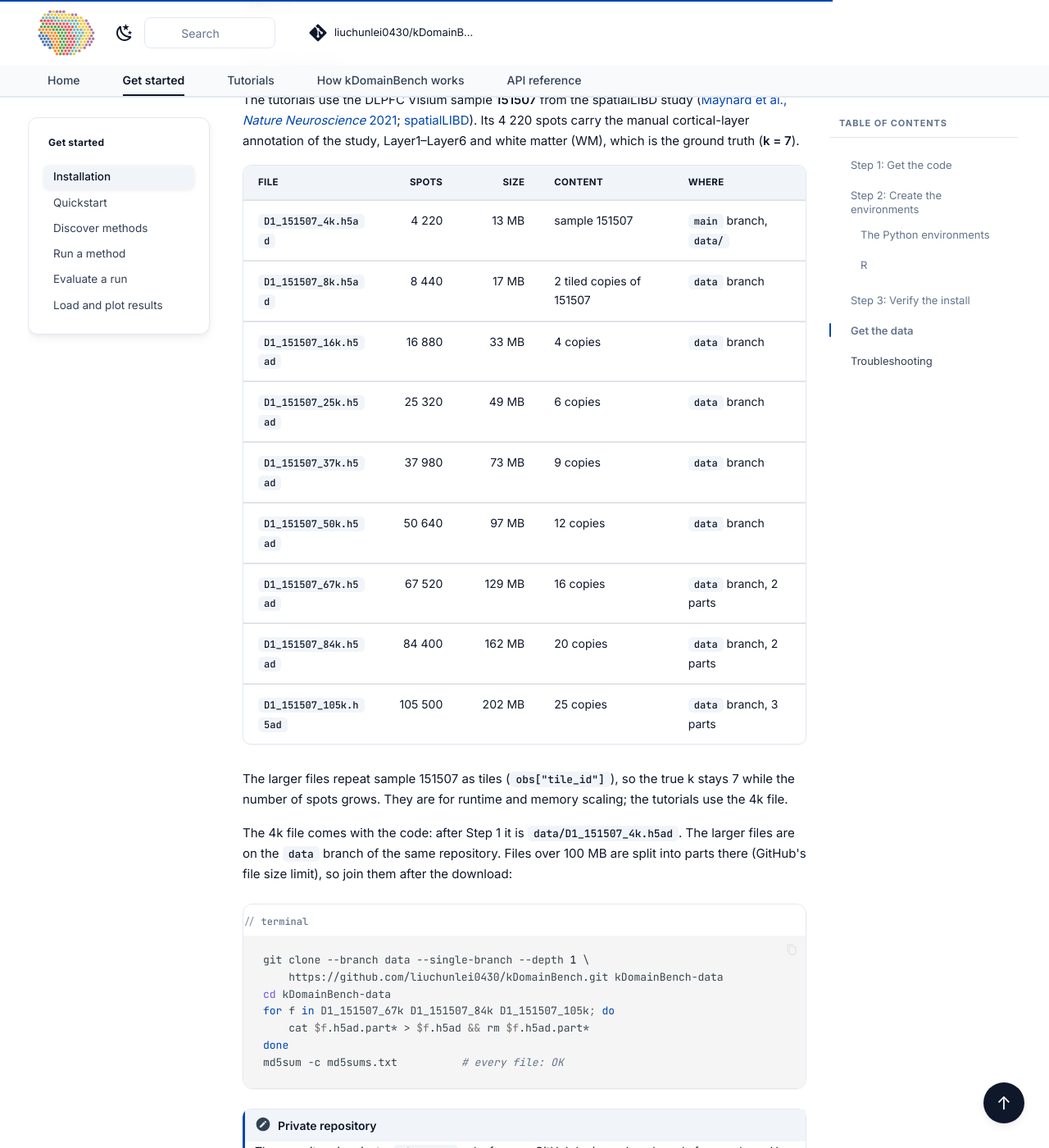
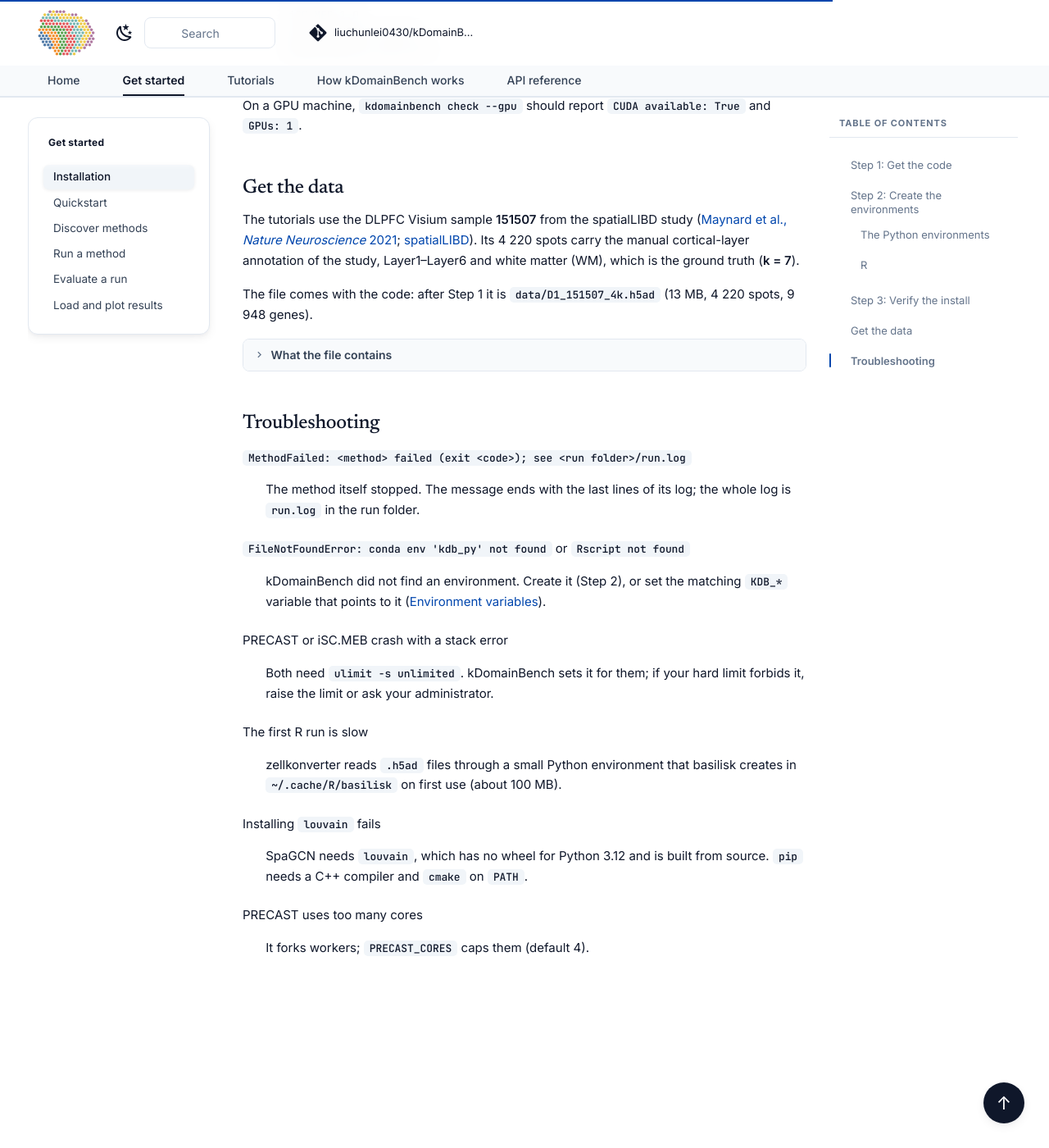
Before and after one commit to PYangLab/domainNumber, an MkDocs documentation site: the page built from docs/installation.md, in a window 1280 px wide and 1400 px high, scrolled down 3375 px. Shown: the whole window at 82% size. Built offline with MkDocs 1.6.1 and Material for MkDocs 9.7.7, drawn with Linux system fonts in a browser that asks for light colours; nearby versions of some CDN libraries; library files that are not in the unit come from our copies; comment, search, counter and statistics services are not loaded; some of the changed text lies outside the part shown.

Commit message:
Docs: data section covers only the 4k file

````diff
--- a/docs/installation.md
+++ b/docs/installation.md
@@ -22,8 +22,12 @@ cd kDomainBench
 
 The repository holds the package (`src/kdomainbench/`), one script per method
 (`src/kdomainbench/methods/`), the environment files (`envs/`) and the 4k test file
-(`data/`). `--single-branch` skips the `data` branch, which holds 700 MB of larger test files
-([Get the data](#get-the-data)).
+(`data/`, see [Get the data](#get-the-data)).
+
+!!! note "Private repository"
+    The repository is private: `git clone` asks for your GitHub login, and works only for
+    members. Use a [personal access token](https://github.com/settings/tokens) as the password,
+    or clone over SSH (`git@github.com:liuchunlei0430/kDomainBench.git`).
 
 ## Step 2: Create the environments
 
@@ -115,47 +119,15 @@ The tutorials use the DLPFC Visium sample **151507** from the spatialLIBD study
 cortical-layer annotation of the study, Layer1–Layer6 and white matter (WM), which is the
 ground truth (**k = 7**).
 
-| File | Spots | Size | Content | Where |
-|---|---:|---:|---|---|
-| `D1_151507_4k.h5ad` | 4 220 | 13 MB | sample 151507 | `main` branch, `data/` |
-| `D1_151507_8k.h5ad` | 8 440 | 17 MB | 2 tiled copies of 151507 | `data` branch |
-| `D1_151507_16k.h5ad` | 16 880 | 33 MB | 4 copies | `data` branch |
-| `D1_151507_25k.h5ad` | 25 320 | 49 MB | 6 copies | `data` branch |
-| `D1_151507_37k.h5ad` | 37 980 | 73 MB | 9 copies | `data` branch |
-| `D1_151507_50k.h5ad` | 50 640 | 97 MB | 12 copies | `data` branch |
-| `D1_151507_67k.h5ad` | 67 520 | 129 MB | 16 copies | `data` branch, 2 parts |
-| `D1_151507_84k.h5ad` | 84 400 | 162 MB | 20 copies | `data` branch, 2 parts |
-| `D1_151507_105k.h5ad` | 105 500 | 202 MB | 25 copies | `data` branch, 3 parts |
+The file comes with the code: after Step 1 it is `data/D1_151507_4k.h5ad` (13 MB, 4 220 spots,
+9 948 genes).
 
-The larger files repeat sample 151507 as tiles (`obs["tile_id"]`), so the true k stays 7 while
-the number of spots grows. They are for runtime and memory scaling; the tutorials use the 4k file.
-
-The 4k file comes with the code: after Step 1 it is `data/D1_151507_4k.h5ad`. The larger files
-are on the `data` branch of the same repository. Files over 100 MB are split into parts there
-(GitHub's file size limit), so join them after the download:
-
-```bash title="terminal"
-git clone --branch data --single-branch --depth 1 \
-    https://github.com/liuchunlei0430/kDomainBench.git kDomainBench-data
-cd kDomainBench-data
-for f in D1_151507_67k D1_151507_84k D1_151507_105k; do
-    cat $f.h5ad.part* > $f.h5ad && rm $f.h5ad.part*
-done
-md5sum -c md5sums.txt          # every file: OK
-```
-
-!!! note "Private repository"
-    The repository is private: `git clone` asks for your GitHub login, and works only for
-    members. Use a [personal access token](https://github.com/settings/tokens) as the password,
-    or clone over SSH (`git@github.com:liuchunlei0430/kDomainBench.git`).
-
-??? note "What each file contains"
+??? note "What the file contains"
     * `X`: raw UMI counts, 9 948 genes
     * `obs["array_row"]`, `obs["array_col"]`: Visium grid coordinates
     * `obsm["spatial"]`: 2-D spot coordinates
     * `obs["clusters"]`: the ground-truth layer of each spot (`Layer1` … `Layer6`, `WM`)
-    * `obs["pixel_row"]`, `obs["pixel_col"]`: pixel coordinates, **4k file only**. SpaGCN reads
-      them, so it cannot run on the larger files as they are.
+    * `obs["pixel_row"]`, `obs["pixel_col"]`: pixel coordinates (read by SpaGCN)
 
     [Run a method](guide/run.md#inputs) lists which field each method reads.
 
````
Also changed, not shown: docs/guide/run.md (+0 -4 lines).
